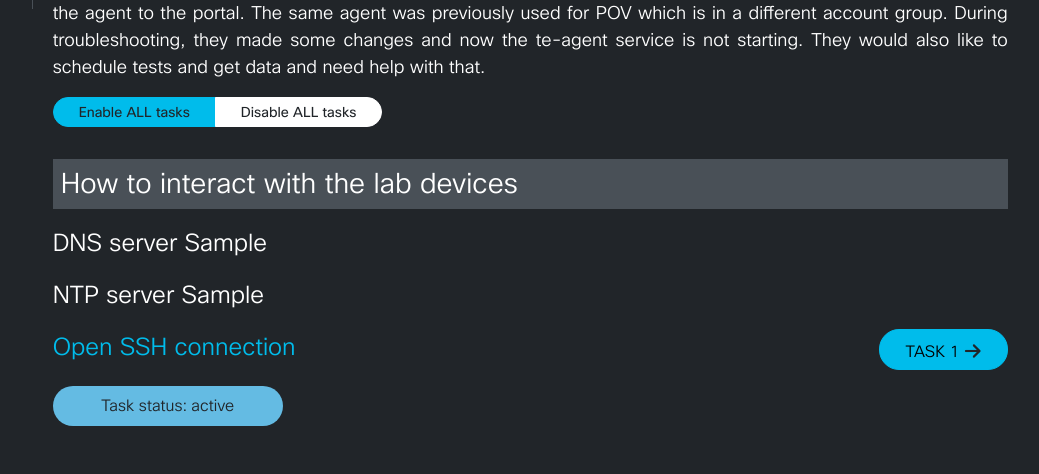
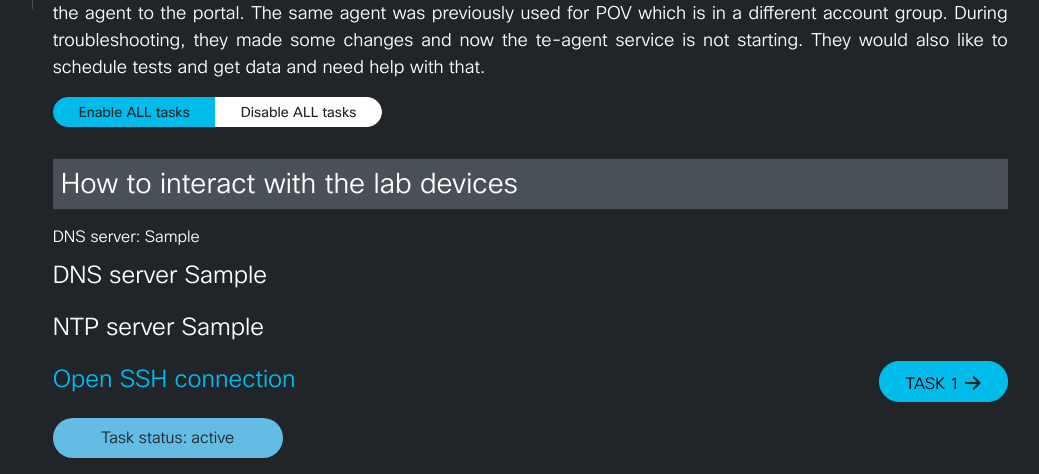
Before and after one commit to tsoprek/tebootcamp, a Flask app: template templates/home.html in a window 1280 px wide. Shown: the part 725-1199 px from the top of the page, without its empty margins (164-1203 px from the left). Before the commit the page ends 1151 px from the top, so only its background shows below. Run offline with Flask 3, Linux system fonts and the light colour scheme; the template is opened without the code that fills it: most values are stand-ins (such as "Sample title", 1, 10 or a date in 2020); parts of the project's set-up code (start-up, migrations or seed data) failed here and were passed over; some libraries are stand-ins or nearby versions.

```diff
--- a/templates/home.html
+++ b/templates/home.html
@@ -161,6 +161,8 @@
     <h4 class="text-size-28 text-weight-300 panel panel--dark dbl-margin-top">How to interact with the lab devices</h4>
     <div class="row base-margin-top base-margin-bottom">
         <div class="col-md-12">
+            <span class="text-size-16 text-weight-300 base-margin-top text-center">DNS server:</span>
+            <span class="text-size-16 text-weight-300 base-margin-top text-center"> {{ dns_server }}</span>
              <p class="text-size-24 text-weight-300 base-margin-center text-justify">DNS server {{ dns_server }}</p>
              <p class="text-size-24 text-weight-300 base-margin-center text-justify">NTP server {{ ntp_server }}</p>
             <a class="text-size-24 text-weight-300 base-margin-center text-justify" {{ sshconn }}>Open SSH connection</a>
```
